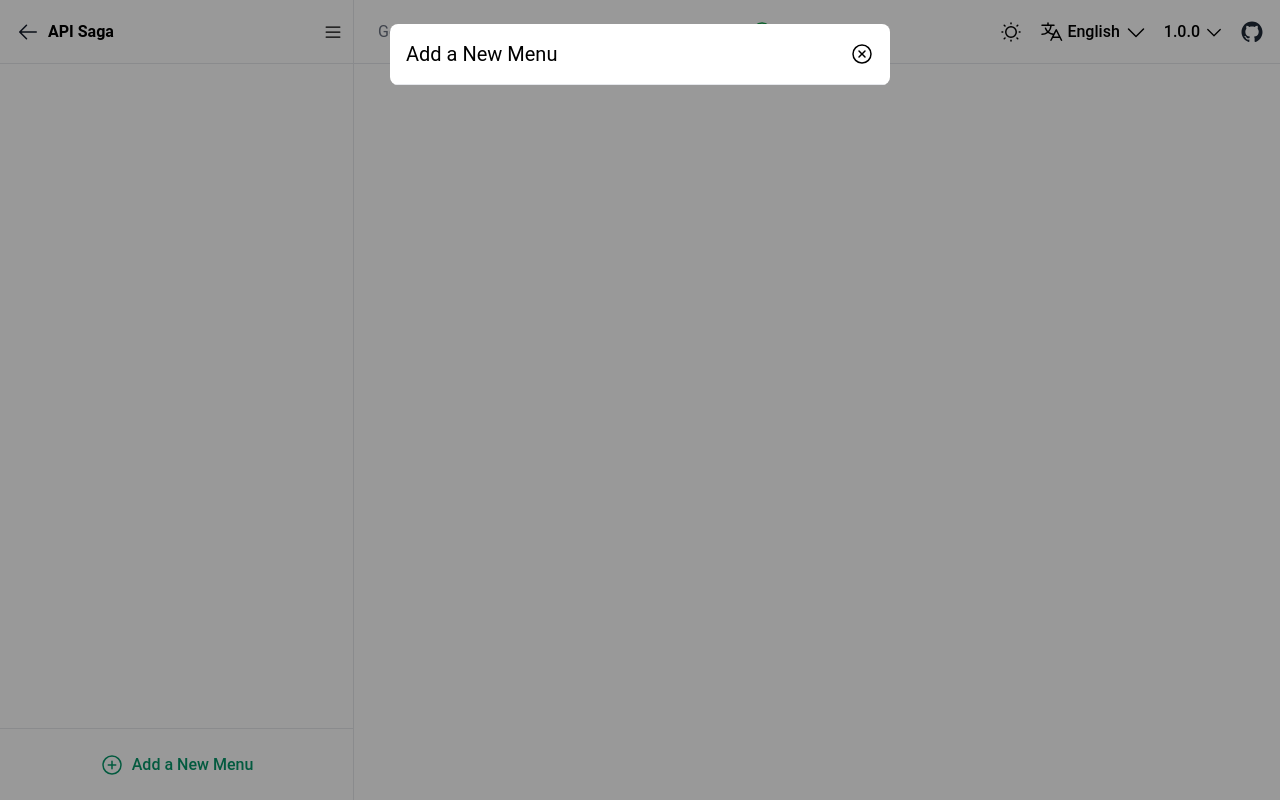
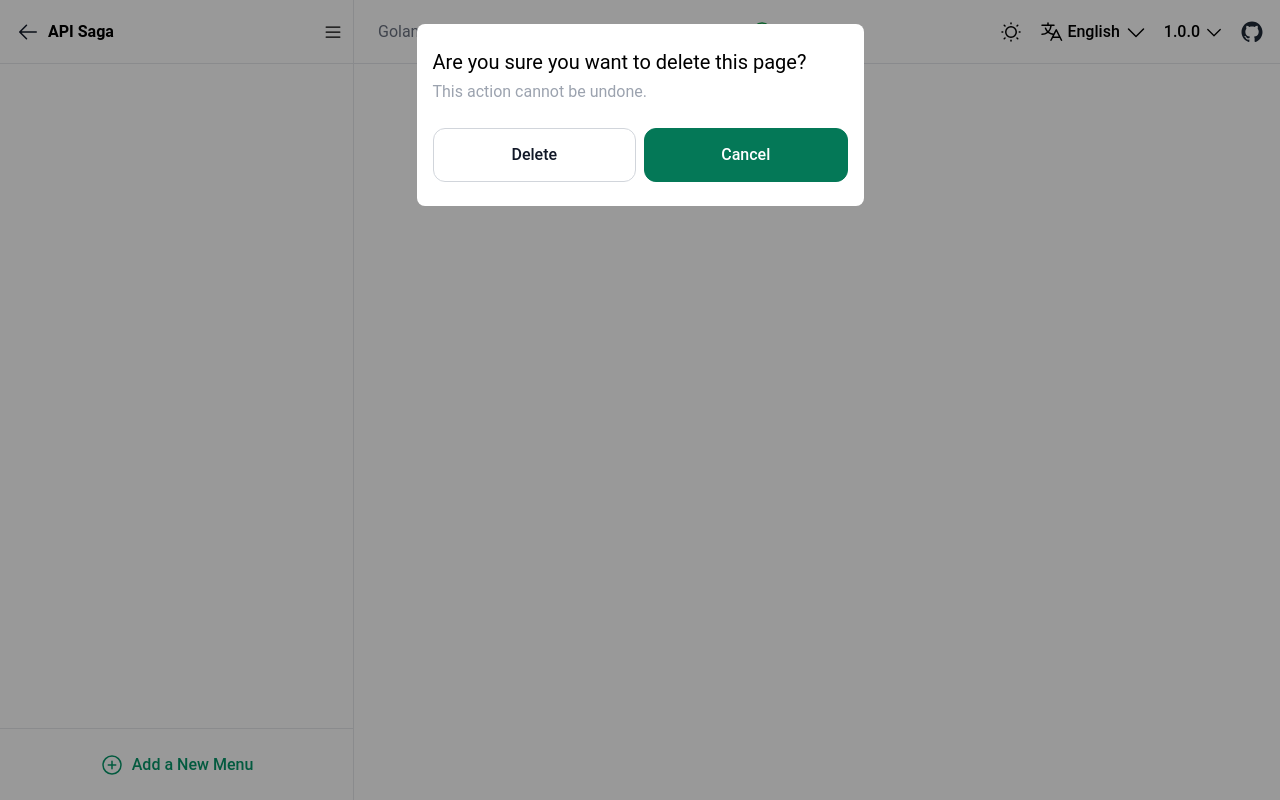
Before and after one commit to umardev500/svelete-ui, a SvelteKit app: page / in a window 1280 px wide. Built offline with nearby package versions, Linux system fonts and the light colour scheme.

Commit message:
add confirm modal

```diff
--- /dev/null
+++ b/src/components/atoms/button/Button.svelte
@@ -0,0 +1,29 @@
+<script lang="ts">
+	export let classList = '';
+	export let variant: 'primary' | 'secondary' = 'primary';
+	export let size: 'small' | 'medium' | 'large' = 'medium';
+	let backgroundColor = 'bg-emerald-700';
+	let hoverBackgroundColor = 'hover:bg-emerald-800';
+	let textColor = 'text-white';
+	let borderColor = 'border-emerald-700';
+
+	let additionalClasses = '';
+	if (variant === 'secondary') {
+		backgroundColor = 'bg-white';
+		hoverBackgroundColor = 'hover:bg-gray-50';
+		textColor = 'text-gray-900';
+		borderColor = 'border-gray-300';
+	}
+
+	let h = 'h-[54px]';
+
+	if (size === 'small') {
+		h = 'h-[40px]';
+	}
+</script>
+
+<button
+	class="w-full border {borderColor} {backgroundColor} {hoverBackgroundColor} {textColor} rounded-xl text-base {h} font-medium px-4 py-2 {additionalClasses} {classList}"
+>
+	<slot></slot>
+</button>
--- /dev/null
+++ b/src/components/atoms/form/TextInput.svelte
@@ -0,0 +1,20 @@
+<script>
+	export let placeholder = '';
+	export let label = '';
+	export let classList = '';
+
+	let id = Math.random().toString();
+</script>
+
+<div class="flex flex-col gap-1">
+	{#if label}
+		<label for={id} class="text-sm">{label}</label>
+	{/if}
+
+	<input
+		class="border border-gray-300 bg-white rounded-lg outline-none p-4 text-base focus:ring-1 focus:ring-blue-500 focus:border-blue-500 {classList}"
+		{id}
+		type="text"
+		{placeholder}
+	/>
+</div>
--- /dev/null
+++ b/src/components/organisms/modals/AddNewPageModal.svelte
@@ -0,0 +1,20 @@
+<script>
+	import ModalHeader from '@components/molecules/modal/ModalHeader.svelte';
+
+	import Button from '@components/atoms/button/Button.svelte';
+	import TextInput from '@components/atoms/form/TextInput.svelte';
+	import ModalHost from '../modal/ModalHost.svelte';
+</script>
+
+<ModalHost>
+	<svelte:fragment slot="inner">
+		<div class="bg-white rounded-lg overflow-hidden lg:w-[447px] mx-auto">
+			<ModalHeader />
+			<div class="py-6 px-4">
+				<TextInput classList="mb-4" label="Name" placeholder="Enter the page name" />
+				<TextInput classList="" label="Slug" placeholder="Enter the page slug" />
+				<Button classList="mt-4">Save Changes</Button>
+			</div>
+		</div>
+	</svelte:fragment>
+</ModalHost>
--- /dev/null
+++ b/src/components/organisms/modals/DeleteConfirm.svelte
@@ -0,0 +1,24 @@
+<script>
+	import Button from '@components/atoms/button/Button.svelte';
+	import ModalHost from '../modal/ModalHost.svelte';
+	export let text = '';
+	export let subText = '';
+</script>
+
+<ModalHost>
+	<svelte:fragment slot="inner">
+		<div class="bg-white rounded-lg overflow-hidden lg:w-[447px] mx-auto">
+			<div class="py-6 px-4">
+				<h3 class="text-xl mb-1">{text}</h3>
+				<p class="text-gray-400 mb-2">
+					{subText}
+				</p>
+
+				<div class="flex gap-2">
+					<Button variant="secondary" classList="mt-4">Delete</Button>
+					<Button classList="mt-4">Cancel</Button>
+				</div>
+			</div>
+		</div>
+	</svelte:fragment>
+</ModalHost>
--- a/src/routes/+layout.svelte
+++ b/src/routes/+layout.svelte
@@ -1,8 +1,7 @@
 <script lang="ts">
-	import ModalHeader from '@components/molecules/modal/ModalHeader.svelte';
 	import Footer from '@components/organisms/footer/Footer.svelte';
 	import Header from '@components/organisms/header/Header.svelte';
-	import ModalHost from '@components/organisms/modal/ModalHost.svelte';
+	import DeleteConfirm from '@components/organisms/modals/DeleteConfirm.svelte';
 	import Sidebar from '@components/organisms/sidebar/Sidebar.svelte';
 	import { leftMenuStore } from '../stores/leftMenu';
 	import '../styles/app.scss';
@@ -18,14 +17,10 @@
 	leftMenuStore.set(data.categories);
 </script>
 
-<ModalHost>
-	<svelte:fragment slot="inner">
-		<div class="bg-white rounded-lg overflow-hidden w-[500px] mx-auto">
-			<ModalHeader />
-		</div>
-	</svelte:fragment>
-</ModalHost>
-
+<DeleteConfirm
+	text="Are you sure you want to delete this page?"
+	subText="This action cannot be undone."
+/>
 <Sidebar {sidebarOpen} on:toggle={toggleSidebar} />
 <!-- svelte-ignore a11y-click-events-have-key-events -->
 <!-- svelte-ignore a11y-no-static-element-interactions -->
```
